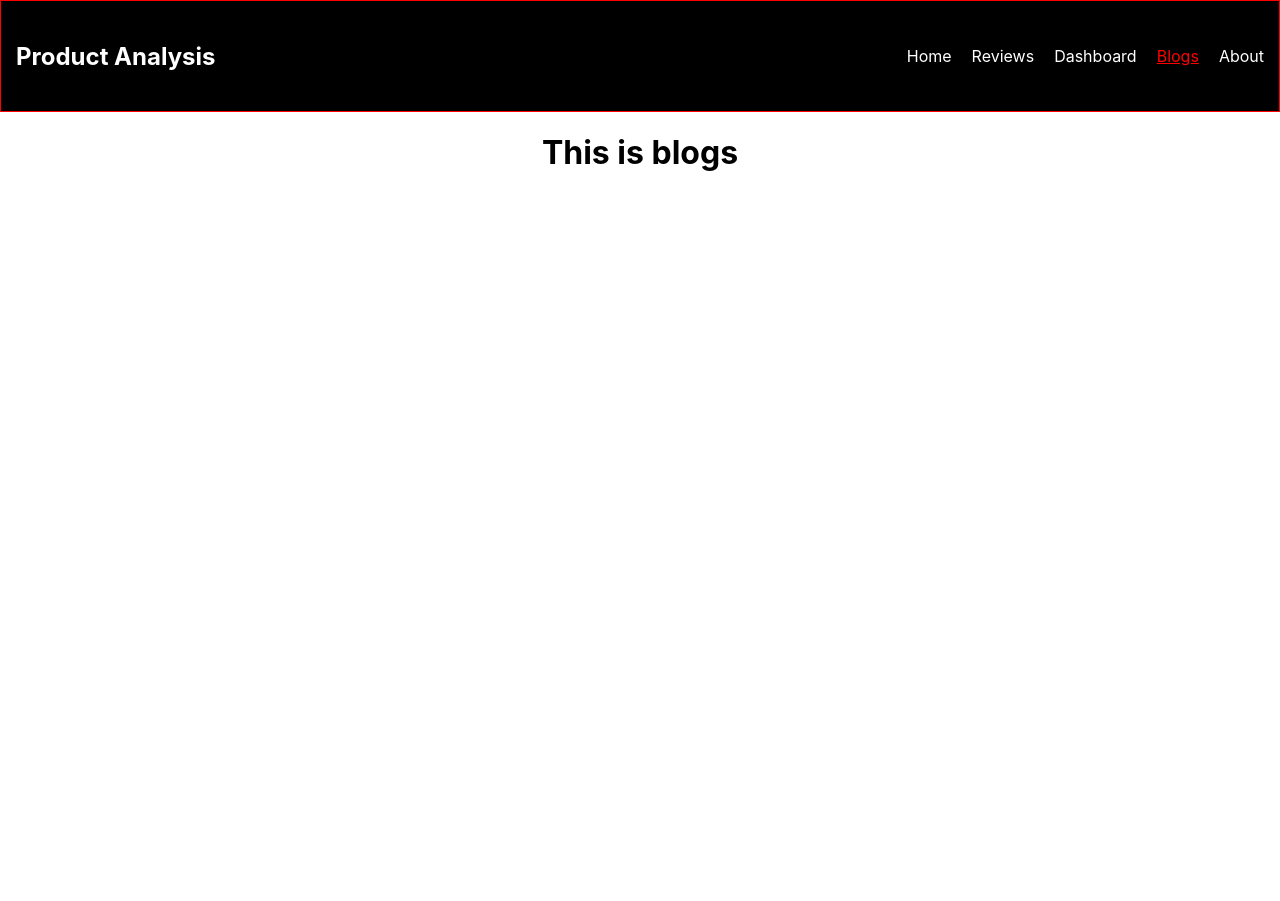
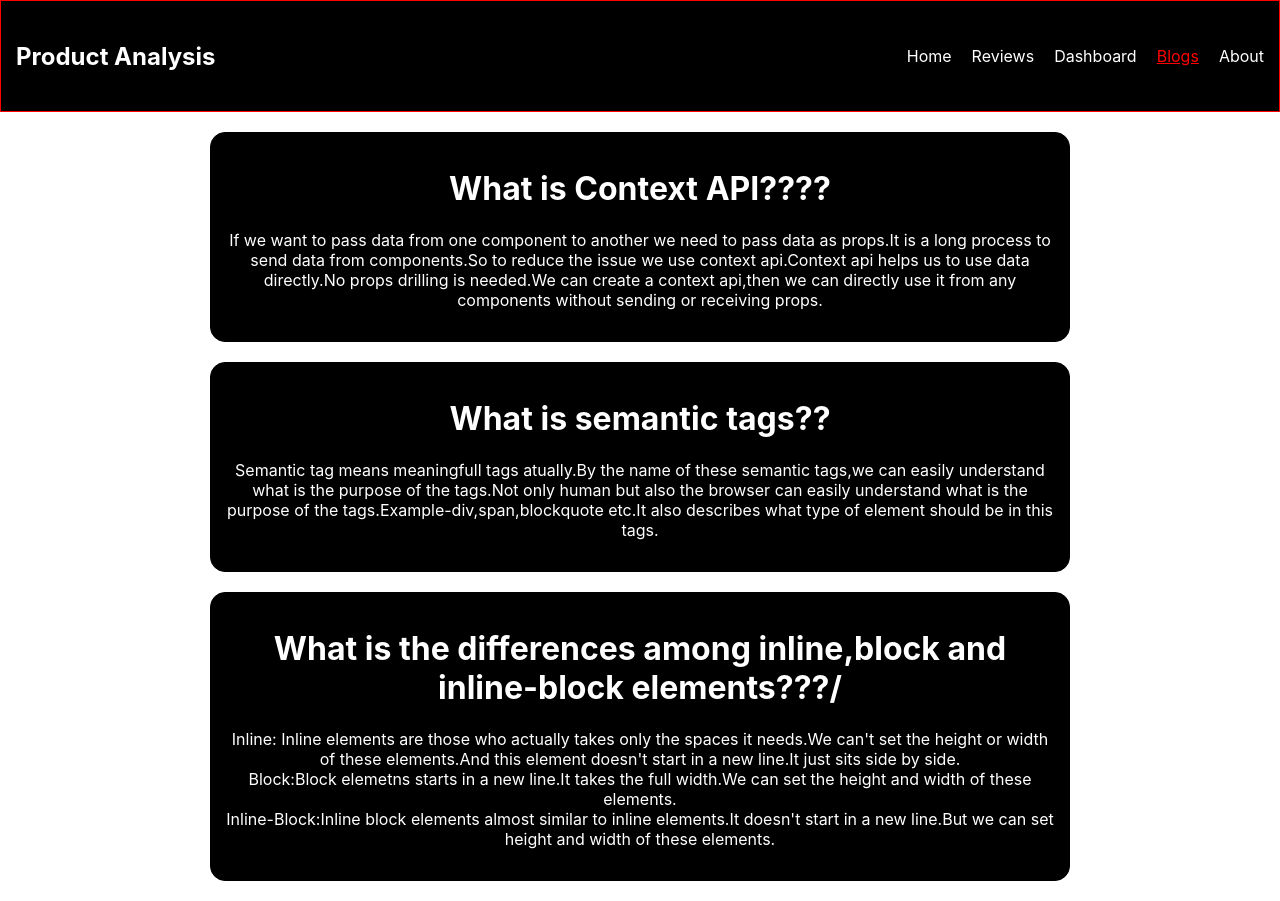
Before and after one commit to khanshorif331/product-analysis-public, a React (Create React App) app: page /blogs in a window 1280 px wide. Before the commit the page ends 800 px from the top, so only its background shows below. Built offline with nearby package versions, Linux system fonts and the light colour scheme.

Commit message:
blogs page added successfully

```diff
--- a/src/App.js
+++ b/src/App.js
@@ -1,4 +1,4 @@
-import logo from "./logo.svg";
+// import logo from "./logo.svg";
 import "./App.css";
 import Home from "./components/Home/Home";
 import { Route, Routes } from "react-router-dom";
--- a/src/components/Blogs/Blogs.css
+++ b/src/components/Blogs/Blogs.css
@@ -0,0 +1,12 @@
+.blogs-container{
+    max-width: 900px;
+    margin: 0 auto;
+}
+.blog{
+    border: 1px solid black;
+    border-radius: 15px;
+    margin: 20px;
+    background-color: black;
+    color: white;
+    padding: 15px;
+}
--- a/src/components/Blogs/Blogs.js
+++ b/src/components/Blogs/Blogs.js
@@ -1,9 +1,47 @@
 import React from "react";
+import "./Blogs.css";
 
 const Blogs = () => {
   return (
-    <div>
-      <h1>This is blogs</h1>
+    <div className="blogs-container">
+      <div className="blog">
+        <h1>What is Context API????</h1>
+        <p>
+          If we want to pass data from one component to another we need to pass
+          data as props.It is a long process to send data from components.So to
+          reduce the issue we use context api.Context api helps us to use data
+          directly.No props drilling is needed.We can create a context api,then
+          we can directly use it from any components without sending or
+          receiving props.
+        </p>
+      </div>
+      <div className="blog">
+        <h1>What is semantic tags??</h1>
+        <p>
+          Semantic tag means meaningfull tags atually.By the name of these
+          semantic tags,we can easily understand what is the purpose of the
+          tags.Not only human but also the browser can easily understand what is
+          the purpose of the tags.Example-div,span,blockquote etc.It also
+          describes what type of element should be in this tags.
+        </p>
+      </div>
+      <div className="blog">
+        <h1>
+          What is the differences among inline,block and inline-block
+          elements???/
+        </h1>
+        <p>
+          Inline: Inline elements are those who actually takes only the spaces
+          it needs.We can't set the height or width of these elements.And this
+          element doesn't start in a new line.It just sits side by side.
+          <br />
+          Block:Block elemetns starts in a new line.It takes the full width.We
+          can set the height and width of these elements. <br />
+          Inline-Block:Inline block elements almost similar to inline
+          elements.It doesn't start in a new line.But we can set height and
+          width of these elements.
+        </p>
+      </div>
     </div>
   );
 };
--- a/src/components/Dashboard/Dashboard.css
+++ b/src/components/Dashboard/Dashboard.css
@@ -2,4 +2,5 @@
     display: grid;
     grid-template-columns: repeat(2,1fr);
     grid-gap: 20px;
+    place-items: center;
 }
--- a/src/components/Home/Home.js
+++ b/src/components/Home/Home.js
@@ -1,4 +1,4 @@
-import React from "react";
+import React, { useEffect } from "react";
 import { Link } from "react-router-dom";
 import useReviews from "../../hooks/useReviews";
 import img from "../../images/laptop.png";
@@ -8,11 +8,18 @@ import "./Home.css";
 
 const Home = () => {
   const [reviews, setReviews] = useReviews();
-  console.log(reviews.slice(0, 3));
-  const handleReview = () => {
-    const newData = reviews.slice(0, 3);
-    setReviews(newData);
-  };
+  // const
+  // setReviews(data);
+  // console.log(reviews.slice(0, 3));
+  // useEffect(() => {
+  // const handleData = () => {
+  //   const newData = reviews.slice(0, 3);
+  //   setReviews(newData);
+  // };
+  // // console.log(handleData());
+
+  // }, []);
+
   console.log(reviews);
   return (
     <div>
@@ -33,6 +40,7 @@ const Home = () => {
           <img src={img} alt="" />
         </div>
       </div>
+
       <Reviews></Reviews>
       <Link to="/reviews">
         <button>See All Reviews</button>
```
Also changed, not shown: src/components/ResponsiveContainer/RseponsiveContainer.js (deleted, +0 -123 lines).
